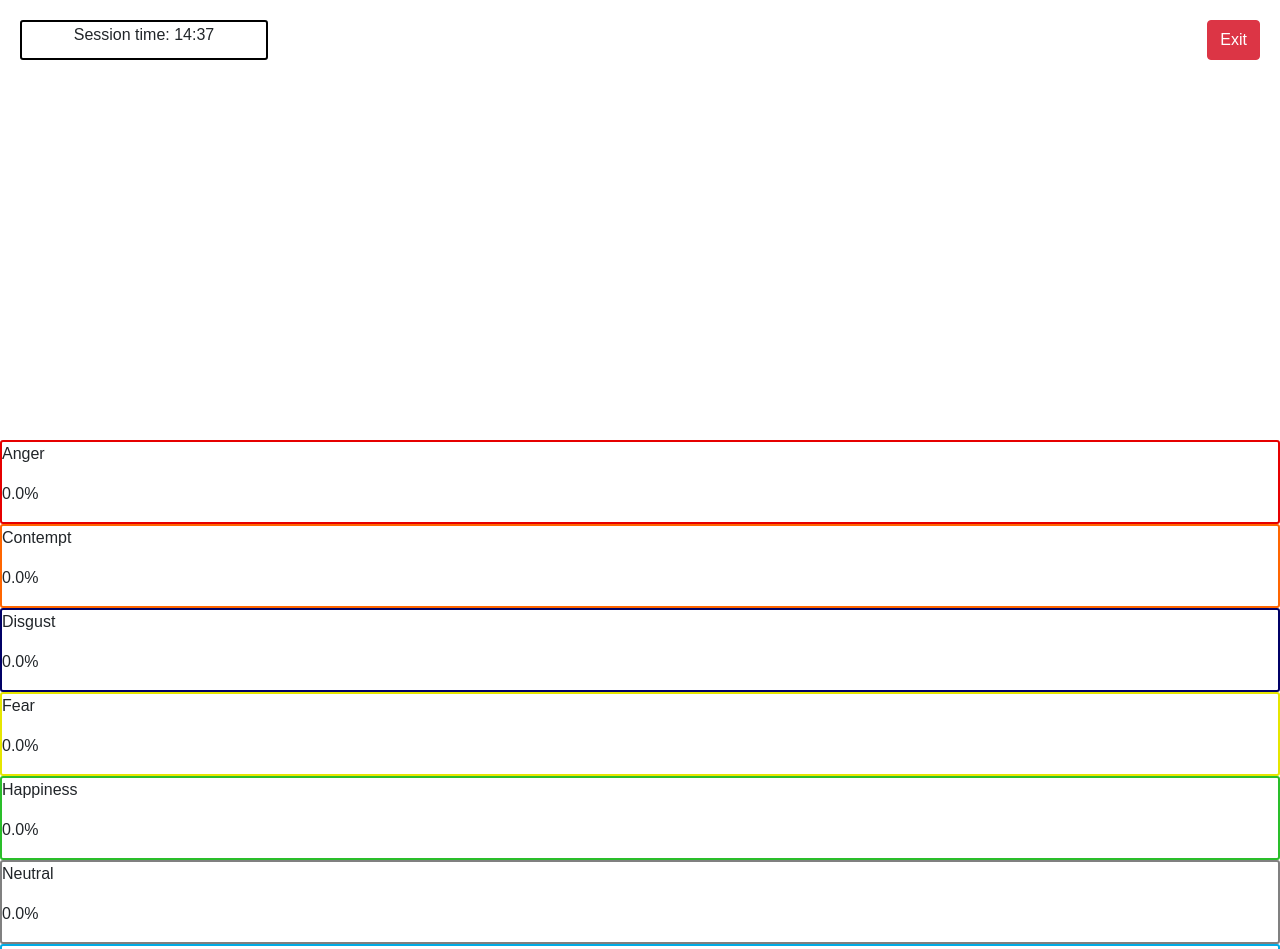
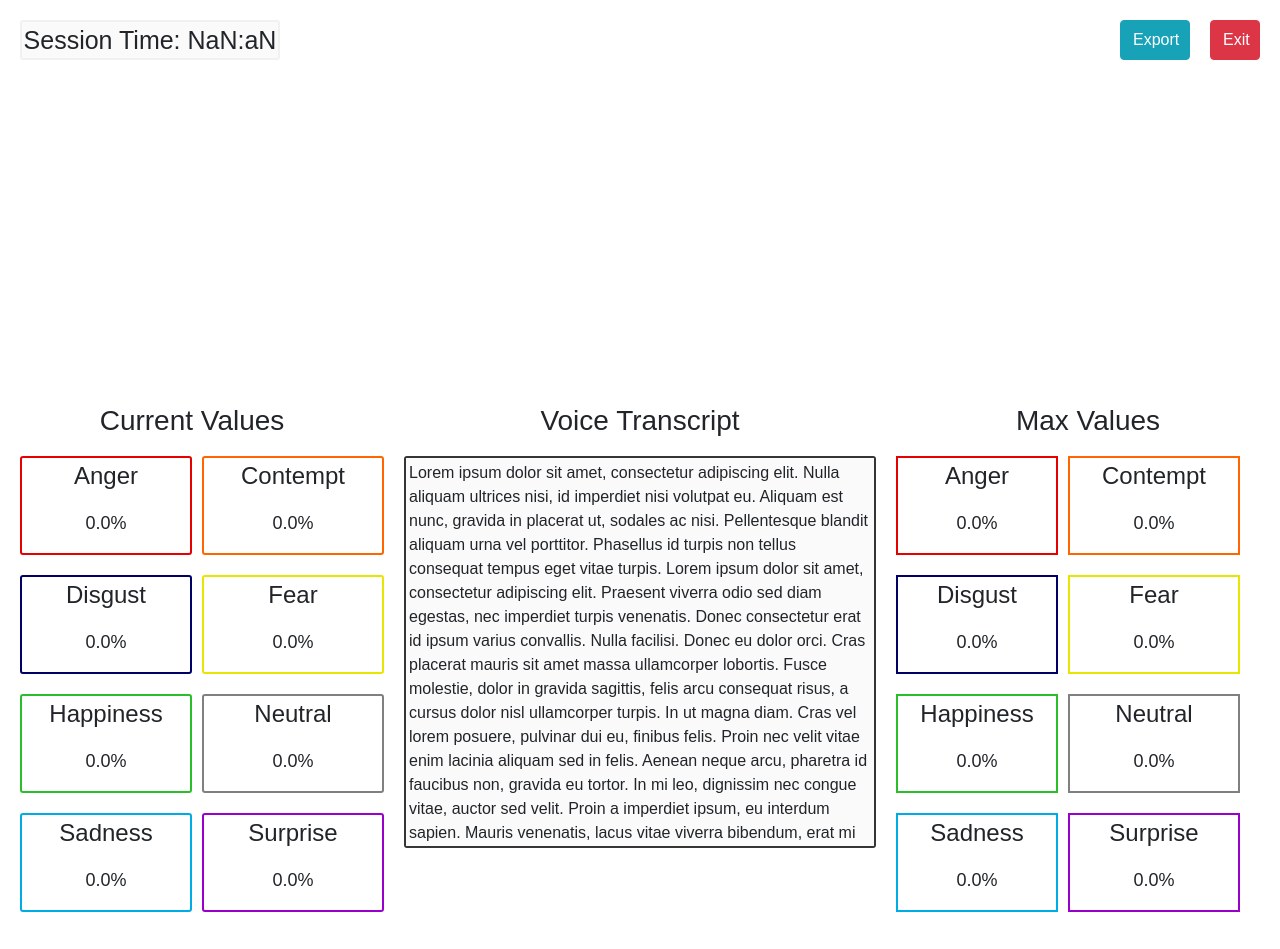
Before and after one commit to ALazenka/MORT-Analysis, a React (Create React App) app in the folder frontend/: page / in a window 1280 px wide. Shown: the top 949 px of the page. Built offline with nearby package versions, Linux system fonts and the light colour scheme.

Commit message:
result page styling

```diff
--- a/frontend/public/base64-binary.js
+++ b/frontend/public/base64-binary.js
@@ -32,6 +32,8 @@ SOFTWARE, EVEN IF ADVISED OF THE POSSIBILITY OF SUCH DAMAGE.
  * https://developer.mozilla.org/en/JavaScript_typed_arrays/ArrayBuffer
  * https://developer.mozilla.org/en/JavaScript_typed_arrays/Uint8Array
  */
+
+var sessionTime;
 
 var globalData = [{
 	"key" : "Anger" ,
--- a/frontend/src/Pages/Live/Live.js
+++ b/frontend/src/Pages/Live/Live.js
@@ -63,7 +63,7 @@ class Live extends Component {
   }
 
   endSession() {
-    console.log("End Session");
+    window.sessionTime = this.state.elapsed
   }
 
   tick() {
--- a/frontend/src/Pages/Result/Result.css
+++ b/frontend/src/Pages/Result/Result.css
@@ -2,68 +2,225 @@
   z-index: 1;
   display: grid;
   grid-template-columns: 100%;
-    grid-template-rows: 10vh 45vh 45vh;
+  grid-template-rows: 15vh 35vh 7vh 30vh;
   grid-template-areas:
     "top"
     "scrub"
+    "result-titles"
     "data";
 }
 
-.toprow {
+.top-row-results {
   grid-area: "top";
   display: flex;
   flex-direction: row;
   justify-content: space-between;
+  padding: 20px;
 }
 
 .time {
   text-align: center;
-    line-height: 25px;
-    width: 20%;
-    border: 2px solid #000000;
+  width: 260px;
+  font-size: 25px;
+  background: #fafafa;
+  border: 2px solid #f1f1f1;
   border-radius: 3px;
+  max-height: 40px;
+  min-height: 40px;
+}
+
+.exit-button {
+  min-height: 40px;
+  max-height: 40px;
+  width: 50px;
+}
+
+.export-button {
+  min-height: 40px;
+  max-height: 40px;
+  width: 70px;
+  margin-right: 20px;
+}
+
+.result-titles {
+  display: grid;
+  grid-template-columns: 30% 40% 30%;
+  grid-template-rows: 100%;
+  grid-template-areas:
+    "current-values-title transcript-title max-values-title";
+  text-align: center;
+  font-size: 28px;
+}
+
+.current-values-title {
+  grid-area: current-values-title;
+}
+
+.transcript-title {
+  grid-area: transcript-title;
+}
+
+.max-values-title {
+  grid-area: max-values-title;
 }
 
 .data {
   grid-area: "data";
-    display: flex;
-    justify-content: space-around;
+  display: grid;
+  grid-template-columns: 30% 40% 30%;
+  grid-template-rows: 100%;
+  grid-template-areas:
+    "average-grid transcription max-values";
 }
 
-.averageGrid {
-    display:grid;
+.average-grid {
+  display: grid;
   grid-template-columns: 50% 50%;
+  margin-left: 20px;
 }
 
 .analytics-box-1 {
   grid-column: 1;
   grid-row: 1;
+  margin-right: 10px;
+  margin-bottom: 20px;
 }
+
 .analytics-box-2 {
   grid-column: 2;
   grid-row: 1;
+  margin-bottom: 20px;
 }
+
 .analytics-box-3 {
   grid-column: 1;
   grid-row: 2;
+  margin-right: 10px;
+  margin-bottom: 20px;
 }
+
 .analytics-box-4 {
   grid-column: 2;
   grid-row: 2;
+  margin-bottom: 20px;
 }
+
 .analytics-box-5 {
   grid-column: 1;
   grid-row: 3;
+  margin-right: 10px;
+  margin-bottom: 20px;
 }
+
 .analytics-box-6 {
   grid-column: 2;
   grid-row: 3;
+  margin-bottom: 20px;
 }
+
 .analytics-box-7 {
   grid-column: 1;
-    grid-row: 4
+  grid-row: 4;
+  margin-right: 10px;
+  margin-bottom: 20px;
 }
+
 .analytics-box-8 {
   grid-column: 2;
   grid-row: 4;
+  margin-bottom: 20px;
 }
+
+.max-grid {
+  display: grid;
+  grid-template-columns: 50% 50%;
+  margin-right: 20px;
+}
+
+.max-box-1 {
+  border: 2px solid rgb(230, 0, 0);
+  grid-column: 1;
+  grid-row: 1;
+  margin-right: 10px;
+  margin-bottom: 20px;
+}
+
+.max-box-2 {
+  border: 2px solid rgb(255, 102, 0);
+  grid-column: 2;
+  grid-row: 1;
+  margin-bottom: 20px;
+}
+
+.max-box-3 {
+  border: 2px solid rgb(0, 0, 102);
+  grid-column: 1;
+  grid-row: 2;
+  margin-right: 10px;
+  margin-bottom: 20px;
+}
+
+.max-box-4 {
+  border: 2px solid rgb(230, 230, 0);
+  grid-column: 2;
+  grid-row: 2;
+  margin-bottom: 20px;
+}
+
+.max-box-5 {
+  border: 2px solid rgb(42, 190, 42);
+  grid-column: 1;
+  grid-row: 3;
+  margin-right: 10px;
+  margin-bottom: 20px;
+}
+
+.max-box-6 {
+  border: 2px solid rgb(128, 128, 128);
+  grid-column: 2;
+  grid-row: 3;
+  margin-bottom: 20px;
+}
+
+.max-box-7 {
+  border: 2px solid rgb(0, 172, 230);
+  grid-column: 1;
+  grid-row: 4;
+  margin-right: 10px;
+  margin-bottom: 20px;
+}
+
+.max-box-8 {
+  border: 2px solid rgb(153, 0, 204);
+  grid-column: 2;
+  grid-row: 4;
+  margin-bottom: 20px;
+}
+
+.analytic-name {
+  text-align: center;
+  font-size: 24px;
+}
+
+.analytic-percentage {
+  text-align: center;
+  font-size: 18px;
+}
+
+.transcription {
+  grid-area: transcription;
+  background-color: pink;
+  height: 392px;
+  overflow: scroll;
+  margin: 0 20px;
+  background: #fafafa;
+  border: 2px solid #353535;
+  border-radius: 3px;
+  padding: 3px;
+}
+
+.max-values {
+  grid-area: max-values;
+  height: 392px;
+  margin-right: 20px;
+}
--- a/frontend/src/Pages/Result/Result.js
+++ b/frontend/src/Pages/Result/Result.js
@@ -18,54 +18,105 @@ class Result extends Component {
   }
 
   render() {
+    var elapsed = Math.round(window.sessionTime / 100)
+    var display = (elapsed/10).toFixed(1)
     return (
       <div className="result">
-        <div className="top-row">
-          <div className="time">Session time:      14:37</div>
-          <Button bsStyle="danger">Exit</Button>
+        <div className="top-row-results">
+          <div className="time">Session Time: {Math.floor(display/60)}:{("0" + Math.round(display%60)).substr(-2)}</div>
+          <div>
+            <Button bsStyle="info" className="export-button">Export</Button>
+            <Button bsStyle="danger" className="exit-button">Exit</Button>
+          </div>
+        </div>
+        <div className="scrub">
+        </div>
+        <div className="result-titles">
+          <div className="current-values-title">Current Values</div>
+          <div className="transcript-title">Voice Transcript</div>
+          <div className="max-values-title">Max Values</div>
         </div>
         <div className="data">
+          <div className="average-grid">
+            <div className="analytics-box-1">
+              <p className="analytic-name">Anger</p>
+              <p className="analytic-percentage">{(parseInt(this.averages['anger'] * 1000) * 1.0 / 10).toFixed(1)}%</p>
             </div>
-        <div className="average-grid">
-        <div
-            className="analytics-box-1"
-            style={{ backgroundColor: ("rgba(230, 0, 0, " + this.averages["anger"] + ")")}}>
-            <p>Anger</p><p>{(parseInt(this.averages['anger'] * 1000) * 1.0 / 10).toFixed(1)}%</p>
+            <div className="analytics-box-2">
+              <p className="analytic-name">Contempt</p>
+              <p className="analytic-percentage">{(parseInt(this.averages['contempt'] * 1000) * 1.0 / 10).toFixed(1)}%</p>
             </div>
-          <div
-            className="analytics-box-2"
-            style={{ backgroundColor: ("rgba(255, 102, 0, " + this.averages["contempt"] + ")")}}>
-            <p>Contempt</p><p>{(parseInt(this.averages['contempt'] * 1000) * 1.0 / 10).toFixed(1)}%</p>
+            <div className="analytics-box-3">
+              <p className="analytic-name">Disgust</p>
+              <p className="analytic-percentage">{(parseInt(this.averages['disgust'] * 1000) * 1.0 / 10).toFixed(1)}%</p>
             </div>
-          <div
-            className="analytics-box-3"
-            style={{ backgroundColor: ("rgba(0, 0, 102, " + this.averages["disgust"] + ")")}}>
-            <p>Disgust</p><p>{(parseInt(this.averages['disgust'] * 1000) * 1.0 / 10).toFixed(1)}%</p>
+            <div className="analytics-box-4">
+              <p className="analytic-name">Fear</p>
+              <p className="analytic-percentage">{(parseInt(this.averages['fear'] * 1000) * 1.0 / 10).toFixed(1)}%</p>
             </div>
-          <div
-            className="analytics-box-4"
-            style={{ backgroundColor: ("rgba(230, 230, 0, " + this.averages["fear"] + ")")}}>
-            <p>Fear</p><p>{(parseInt(this.averages['fear'] * 1000) * 1.0 / 10).toFixed(1)}%</p>
+            <div className="analytics-box-5">
+              <p className="analytic-name">Happiness</p>
+              <p className="analytic-percentage">{(parseInt(this.averages['happiness'] * 1000) * 1.0 / 10).toFixed(1)}%</p>
             </div>
-          <div
-            className="analytics-box-5"
-            style={{ backgroundColor: ("rgba(42, 190, 42, " + this.averages["happiness"] + ")")}}>
-            <p>Happiness</p><p>{(parseInt(this.averages['happiness'] * 1000) * 1.0 / 10).toFixed(1)}%</p>
+            <div className="analytics-box-6">
+              <p className="analytic-name">Neutral</p>
+              <p className="analytic-percentage">{(parseInt(this.averages['neutral'] * 1000) * 1.0 / 10).toFixed(1)}%</p>
             </div>
-          <div
-            className="analytics-box-6"
-            style={{ backgroundColor: ("rgba(128, 128, 128, " + this.averages["neutral"] + ")")}}>
-            <p>Neutral</p><p>{(parseInt(this.averages['neutral'] * 1000) * 1.0 / 10).toFixed(1)}%</p>
+            <div className="analytics-box-7">
+              <p className="analytic-name">Sadness</p>
+              <p className="analytic-percentage">{(parseInt(this.averages['sadness'] * 1000) * 1.0 / 10).toFixed(1)}%</p>
             </div>
-          <div
-            className="analytics-box-7"
-            style={{ backgroundColor: ("rgba(0, 172, 230, " + this.averages["sadness"] + ")")}}>
-            <p>Sadness</p><p>{(parseInt(this.averages['sadness'] * 1000) * 1.0 / 10).toFixed(1)}%</p>
+            <div className="analytics-box-8">
+              <p className="analytic-name">Surprise</p>
+              <p className="analytic-percentage">{(parseInt(this.averages['surprise'] * 1000) * 1.0 / 10).toFixed(1)}%</p>
             </div>
-          <div
-            className="analytics-box-8"
-            style={{ backgroundColor: ("rgba(153, 0, 204, " + this.averages["surprise"] + ")")}}>
-            <p>Surprise</p><p>{(parseInt(this.averages['surprise'] * 1000) * 1.0 / 10).toFixed(1)}%</p>
+          </div>
+          <div className="transcription">
+            Lorem ipsum dolor sit amet, consectetur adipiscing elit. Nulla aliquam ultrices nisi, id imperdiet nisi volutpat eu. Aliquam est nunc, gravida in placerat ut, sodales ac nisi. Pellentesque blandit aliquam urna vel porttitor. Phasellus id turpis non tellus consequat tempus eget vitae turpis. Lorem ipsum dolor sit amet, consectetur adipiscing elit. Praesent viverra odio sed diam egestas, nec imperdiet turpis venenatis. Donec consectetur erat id ipsum varius convallis. Nulla facilisi. Donec eu dolor orci. Cras placerat mauris sit amet massa ullamcorper lobortis. Fusce molestie, dolor in gravida sagittis, felis arcu consequat risus, a cursus dolor nisl ullamcorper turpis. In ut magna diam.
+
+            Cras vel lorem posuere, pulvinar dui eu, finibus felis. Proin nec velit vitae enim lacinia aliquam sed in felis. Aenean neque arcu, pharetra id faucibus non, gravida eu tortor. In mi leo, dignissim nec congue vitae, auctor sed velit. Proin a imperdiet ipsum, eu interdum sapien. Mauris venenatis, lacus vitae viverra bibendum, erat mi molestie nibh, non egestas mi erat et nisi. Mauris lacus nunc, commodo sit amet sapien quis, porta dictum mauris. Praesent mi purus, luctus ut urna eget, tempor pellentesque erat.
+
+            Sed rhoncus justo a magna luctus mollis. Proin ac risus vitae felis maximus finibus nec ac purus. Aliquam commodo lorem elit, vel dapibus diam laoreet nec. Fusce sed sapien sed turpis cursus faucibus et et augue. Phasellus pulvinar ex id tempor auctor. Quisque in vestibulum nunc, vitae venenatis tortor. Nulla ullamcorper scelerisque dolor in ultrices. Sed eu pretium leo, et varius dolor. Curabitur lobortis quis neque ut tempor. Aenean ante ante, sollicitudin eu leo sed, tincidunt faucibus nibh. Phasellus facilisis vitae lacus et vestibulum. Vivamus at posuere lectus. Phasellus vel placerat metus, quis dictum nibh. Praesent ligula ante, facilisis a luctus nec, vehicula sed eros. Sed tempor sodales ante, sit amet sodales metus fringilla vitae. Suspendisse volutpat ante eget odio sodales tincidunt.
+
+            Maecenas placerat risus urna, sit amet egestas lectus luctus vel. Nulla id interdum risus, in lobortis arcu. Etiam maximus ex diam, vitae tincidunt ligula blandit nec. Orci varius natoque penatibus et magnis dis parturient montes, nascetur ridiculus mus. Aenean varius venenatis odio eu blandit. Quisque interdum est vestibulum purus finibus, a vulputate nunc consequat. Aenean ornare justo at odio laoreet sodales. Interdum et malesuada fames ac ante ipsum primis in faucibus. Donec nisl dolor, pulvinar ut ipsum nec, aliquam auctor velit. Nam blandit eget erat suscipit suscipit. Vestibulum ante ipsum primis in faucibus orci luctus et ultrices posuere cubilia Curae;
+
+            Suspendisse ultricies, justo sit amet ultricies egestas, sapien nibh mattis neque, non fermentum leo elit vel tellus. Fusce varius velit ut lorem convallis maximus. Suspendisse varius, enim eu rhoncus efficitur, risus diam sollicitudin lectus, eget molestie dolor ligula id nunc. Nulla facilisi. Morbi eu tempor dui. Aliquam erat volutpat. Nullam consectetur consectetur eros posuere eleifend. Curabitur quam felis, tempor eget placerat vel, auctor vitae est. Donec euismod tellus quis nulla condimentum aliquet. Nam sed malesuada purus, sed gravida diam. Praesent ut quam aliquet, ultricies enim sed, iaculis mauris. Donec a rutrum augue. Maecenas porta bibendum magna, eget vulputate mi gravida sed. Donec vel semper turpis. Morbi sit amet quam semper, scelerisque augue sed, placerat turpis.
+          </div>
+          <div className="max-values">
+            <div className="max-grid">
+              <div className="max-box-1">
+                <p className="analytic-name">Anger</p>
+                <p className="analytic-percentage">{(parseInt(this.averages['anger'] * 1000) * 1.0 / 10).toFixed(1)}%</p>
+              </div>
+              <div className="max-box-2">
+                <p className="analytic-name">Contempt</p>
+                <p className="analytic-percentage">{(parseInt(this.averages['contempt'] * 1000) * 1.0 / 10).toFixed(1)}%</p>
+              </div>
+              <div className="max-box-3">
+                <p className="analytic-name">Disgust</p>
+                <p className="analytic-percentage">{(parseInt(this.averages['disgust'] * 1000) * 1.0 / 10).toFixed(1)}%</p>
+              </div>
+              <div className="max-box-4">
+                <p className="analytic-name">Fear</p>
+                <p className="analytic-percentage">{(parseInt(this.averages['fear'] * 1000) * 1.0 / 10).toFixed(1)}%</p>
+              </div>
+              <div className="max-box-5">
+                <p className="analytic-name">Happiness</p>
+                <p className="analytic-percentage">{(parseInt(this.averages['happiness'] * 1000) * 1.0 / 10).toFixed(1)}%</p>
+              </div>
+              <div className="max-box-6">
+                <p className="analytic-name">Neutral</p>
+                <p className="analytic-percentage">{(parseInt(this.averages['neutral'] * 1000) * 1.0 / 10).toFixed(1)}%</p>
+              </div>
+              <div className="max-box-7">
+                <p className="analytic-name">Sadness</p>
+                <p className="analytic-percentage">{(parseInt(this.averages['sadness'] * 1000) * 1.0 / 10).toFixed(1)}%</p>
+              </div>
+              <div className="max-box-8">
+                <p className="analytic-name">Surprise</p>
+                <p className="analytic-percentage">{(parseInt(this.averages['surprise'] * 1000) * 1.0 / 10).toFixed(1)}%</p>
+              </div>
+            </div>
           </div>
         </div>
       </div>
```
Lines whose indentation alone changed are shown as unchanged.
